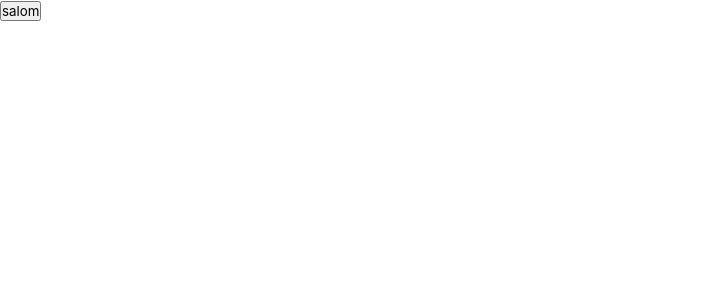
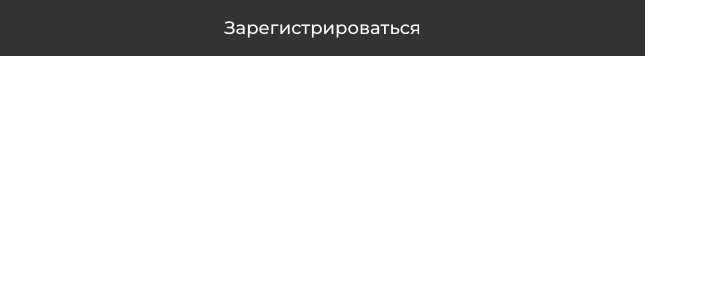
Before and after one commit to yahyo22/fotoreportaje, a React (Create React App) app: page /login in a window 1280 px wide. Shown: the top 300 px of the page, without its empty margins (0-708 px from the left). Built offline with nearby package versions, Linux system fonts and the light colour scheme.

Commit message:
button tayor

```diff
--- a/package.json
+++ b/package.json
@@ -11,10 +11,7 @@
     "@types/react": "^18.0.0",
     "@types/react-dom": "^18.0.0",
     "@types/styled-components": "^5.1.26",
-<<<<<<< HEAD
-=======
     "@types/uuid": "^9.0.0",
->>>>>>> 36f8f3cd7357790e1c18496e0afd06b6ddec2b05
     "cra-template-typescript": "1.2.0",
     "react": "^18.2.0",
     "react-dom": "^18.2.0",
--- a/src/assets/style/Globalstyle.tsx
+++ b/src/assets/style/Globalstyle.tsx
@@ -1,6 +1,6 @@
 import { createGlobalStyle } from "styled-components"
 
-import "./font.css";
+import "./font.css"
 import "./iconStyle.css";
 
 export const GlobalStyle = createGlobalStyle`
@@ -8,7 +8,7 @@ export const GlobalStyle = createGlobalStyle`
         margin: 0;
         padding: 0;
         box-sizing: border-box;
-        font-family: 'Inter', sans-serif;
+        font-family: 'Montserrat', sans-serif;
     }
     .container{
     }
--- a/src/assets/style/font.css
+++ b/src/assets/style/font.css
@@ -1 +1,2 @@
-@import url('https://fonts.googleapis.com/css2?family=Roboto:ital,wght@0,100;0,300;0,400;0,500;1,100;1,300;1,400;1,500&display=swap');
+
+@import url('https://fonts.googleapis.com/css2?family=Montserrat:ital,wght@0,100;0,200;0,300;0,400;0,500;0,600;0,700;1,100;1,200;1,300;1,400;1,500;1,600;1,700&family=Roboto:ital,wght@0,100;0,300;0,400;0,500;1,100;1,300;1,400;1,500&display=swap');
--- a/src/components/button/Button.tsx
+++ b/src/components/button/Button.tsx
@@ -1,10 +1,25 @@
 import React from 'react'
 import styled from "styled-components";
-export default function Button({children}:any) {
+import { IButton } from '../../interface/interface';
+export default function Button({children,type}:IButton) {
   return (
-    <StyledButton>{children}</StyledButton>
+    <StyledButton type={type}>{children}</StyledButton>
   )
 }
 const StyledButton = styled.button`
-
+cursor: pointer;
+width: 645px;
+padding: 17px 5px;
+border-radius: 0px;
+border: none;
+background: #333333;
+font-style: normal;
+font-weight: 500;
+font-size: 18px;
+line-height: 22px;
+text-align: center;
+color: #FFFFFF;
+  &:focus{
+    outline: none;
+  }
 `
--- a/src/pages/login/Login.tsx
+++ b/src/pages/login/Login.tsx
@@ -4,7 +4,7 @@ import Button from '../../components/button/Button'
 export default function Login() {
   return (
     <div>
-      <Button>salom</Button>
+      <Button type='button'>Зарегистрироваться</Button>
     </div>
   )
 }
```
Also changed, not shown: src/interface/interface.ts (+8 -0 lines), 1 other file (tests, documents, lock files or other folders).
